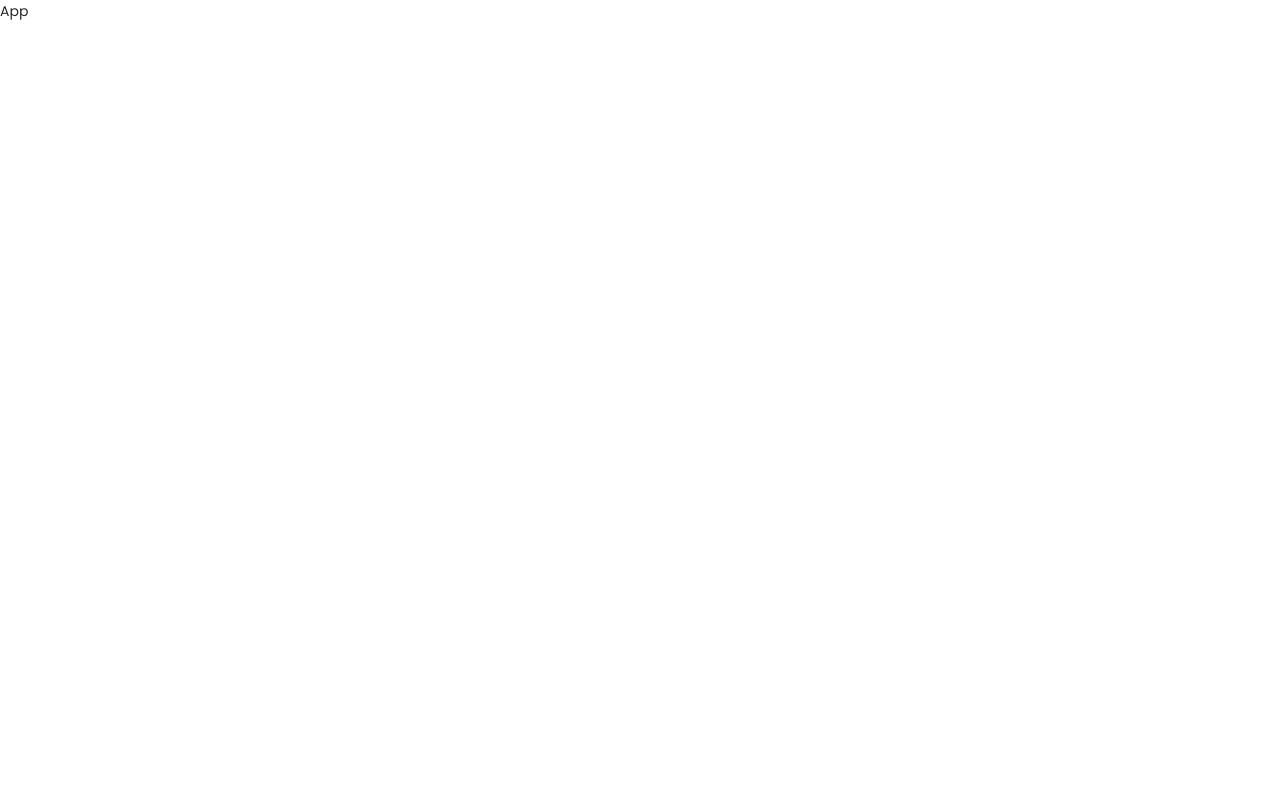
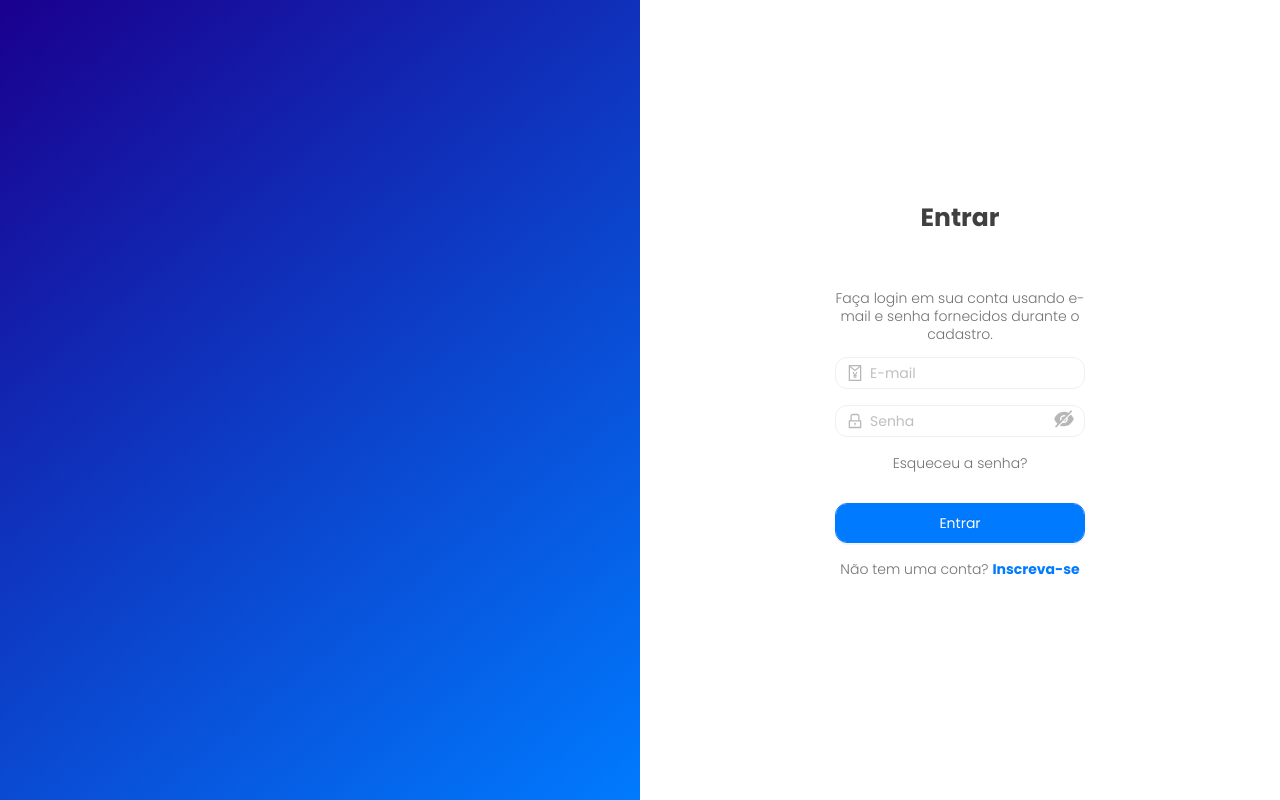
Before and after one commit to manoelacs/Collier-Digital, a React (Create React App) app in the folder collier-digital/: page / in a window 1280 px wide. Built offline with nearby package versions, Linux system fonts and the light colour scheme.

Commit message:
#1 tela de login praticamente concluída

```diff
--- a/collier-digital/src/App.tsx
+++ b/collier-digital/src/App.tsx
@@ -1,11 +1,10 @@
 import React, { FC } from 'react';
-//import Routes from './routes/Routes';
+import Routes from './routes/Routes';
 import 'antd/dist/antd.less';
 
 const App: FC = () => (
   <div className="App">
-     {/*  <Routes/> */}
-     App
+     <Routes/>
   </div>
 );
 
--- a/collier-digital/src/components/Input/styles.ts
+++ b/collier-digital/src/components/Input/styles.ts
@@ -7,11 +7,14 @@ export const StyledInput = styled(Input)`
     border: 1px solid #EFEFEF;
     border-radius: 12px;
     opacity: 1;
-  .ant-input-suffix .ant-input-preffix {
+
+
+  .ant-input-suffix, .ant-input-prefix .anticon {
     color: #727272;
     opacity: 0.5;
     width: 19px;
     height: 19px;
+    font-size: 16px;
   }
   ::placeholder {
     text-align: left;
--- a/collier-digital/src/pages/Login/Login.tsx
+++ b/collier-digital/src/pages/Login/Login.tsx
@@ -2,7 +2,7 @@ import { FC, useState } from "react";
 import * as S from "./styles";
 import { Form, message } from "antd";
 import { EyeFilled, EyeInvisibleFilled, LockOutlined, RedEnvelopeOutlined  } from "@ant-design/icons";
-import background from "../../assets/login-background-big.png";
+/* import background from "../../assets/login-background-big.png"; */
 //import logo from "../../assets/compal-logo-big.png";
 import { useHistory } from "react-router";
 import { ISignIn, signIn } from "../../services/login";
@@ -10,6 +10,7 @@ import Input from "../../components/Input/Input";
 import Button from "../../components/Button/Button";
 import * as routes from "../../routes/paths";
 import {Link} from 'react-router-dom';
+
 
 
 //TODO verify field name username or email
@@ -44,8 +45,11 @@ const Login: FC = () => {
           {/* <S.BackgroundImage src={background} alt="collier"></S.BackgroundImage> */}
         </S.BackgroundImageWrapper>
         <S.LoginFormWrapper>
+          <S.LoginForm>
           <S.Title>Entrar</S.Title>
-          <S.Subtitle>Faça login em sua conta usando e-mail e senha fornecidos durante o cadastro.</S.Subtitle>
+          <S.Subtitle>Faça login em sua conta usando e-mail e senha fornecidos
+            durante o cadastro.
+          </S.Subtitle>
           <Form onFinish={handleLogin}>
             <S.StyledFormItem
               name="username"
@@ -56,7 +60,6 @@ const Login: FC = () => {
               <Input prefix={<RedEnvelopeOutlined />} placeholder="E-mail" />
             </S.StyledFormItem>
             <S.StyledFormItem
-              label="Senha"
               name="password"
               labelCol={{ span: 24 }}
               rules={[{ required: true, message: "Insira sua senha" }]}
@@ -86,8 +89,14 @@ const Login: FC = () => {
             <Button type="primary" htmlType="submit" loading={isLoading}>
               Entrar
             </Button>
-            <S.LinkText>Não tem uma conta? <S.StyledSpan><Link to={ routes.REGISTER }>Inscreva-se</Link></S.StyledSpan></S.LinkText>
+            <S.LinkText >Não tem uma conta? <S.StyledSpan><Link  to={ routes.REGISTER }>Inscreva-se
+               </Link>
+            </S.StyledSpan>
+            </S.LinkText>
           </Form>
+
+          </S.LoginForm>
+
         </S.LoginFormWrapper>
       </S.Container>
     );
--- a/collier-digital/src/pages/Login/styles.ts
+++ b/collier-digital/src/pages/Login/styles.ts
@@ -9,10 +9,11 @@ export const Container = styled.div`
   justify-content: center;
 `;
 
+
 export const LoginFormWrapper = styled.div`
   display: flex;
-  width: 100%;
-  flex-direction: column;
+  width: calc(100vw/2);
+
   justify-content: center;
   padding: 0 2rem;
   @media (max-width: 760px) {
@@ -22,8 +23,13 @@ export const LoginFormWrapper = styled.div`
     width: 100%;
   }
 `;
+export const LoginForm = styled.div`
+   display: flex;
+   flex-direction:column;
+   justify-content: center;
+   width:250px;
+`
 export const Title = styled.p`
-    width: 250px;
     height: 56px;
     text-align: center;
     font: normal normal bold 25px/20px Poppins;
@@ -40,7 +46,11 @@ export const Subtitle = styled.p`
 `;
 export const BackgroundImageWrapper = styled.div`
     height: 100vh;
-    width: 50%;
+    width: calc(100vw/2);
+    *, *::before, *::after {
+     box-sizing: inherit;
+}
+    box-sizing: initial;
     background: transparent linear-gradient(321deg, #007BFF 0%, #1A008E 100%) 0%
     0% no-repeat padding-box;
     opacity: 1;
@@ -56,6 +66,7 @@ export const BackgroundImage = styled.img`
 `;
 export const StyledFormItem = styled(Form.Item)`
   margin-bottom: 16px;
+
   .ant-form-item-label {
     padding: 0;
   }
@@ -74,12 +85,18 @@ export const LinkText = styled.p`
   color: #727272;
   opacity: 1;
   cursor: pointer;
-  width: fit-content;
+ // width: fit-content;
   margin-left: auto;
+  a {
+    color: #727272;
+  }
 `;
 export const StyledSpan = styled.span`
     text-align: center;
     font: normal normal bold 14px/20px Poppins;
     letter-spacing: 0px;
-    color: #007BFF;
+
+    a {
+      color: #007BFF;
+  }
 `;
--- /dev/null
+++ b/package.json
@@ -0,0 +1,5 @@
+{
+  "dependencies": {
+    "@ant-design/icons": "^4.6.2"
+  }
+}
```
Also changed, not shown: 1 other file (tests, documents, lock files or other folders).
